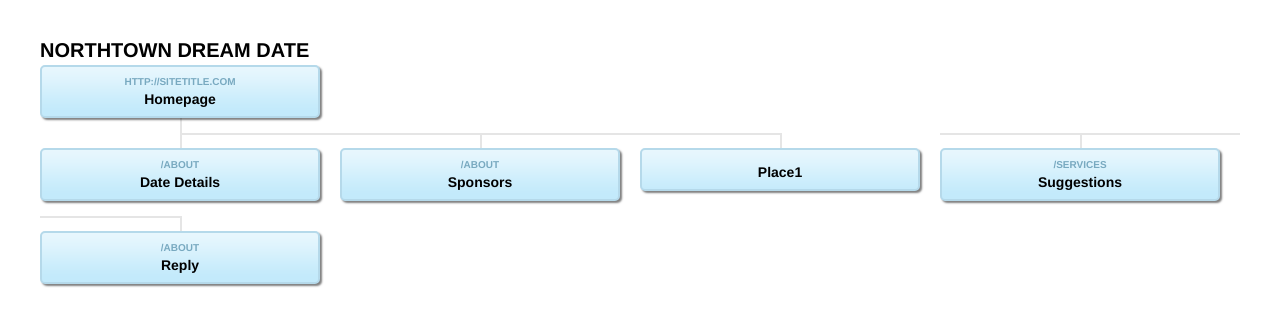
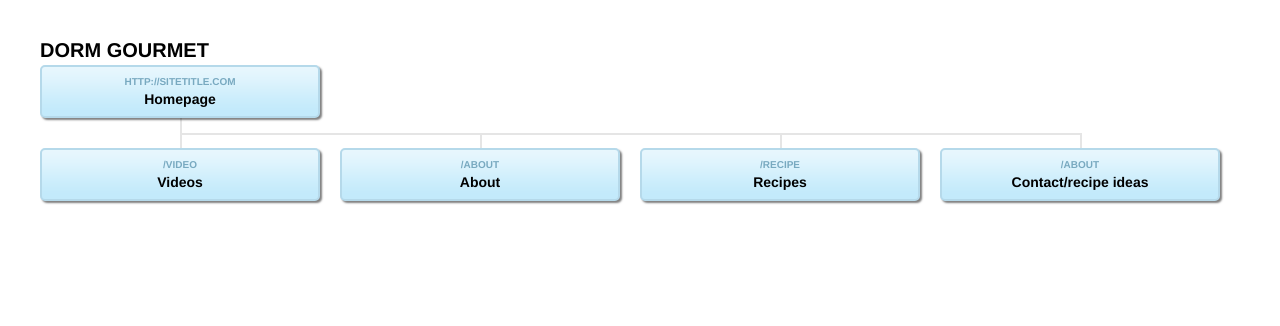
Before and after one commit to evansykes/sitemap, a plain HTML site: page sitemap/index.html in a window 1280 px wide. Drawn offline with Linux system fonts and the light colour scheme.

Commit message:
Updated sitemeap
sitemap changes

```diff
--- a/sitemap/index.html
+++ b/sitemap/index.html
@@ -5,7 +5,7 @@
 <head>
 	<meta http-equiv="Content-Type" content="text/html; charset=utf-8"/>
 	<meta name="author" content="Matt Everson of Astuteo, LLC – http://astuteo.com/slickmap" />
-	<title>My Northtown Dream Date sitemap</title>
+	<title>Dorm Gourmet sitemap</title>
 	<link rel="stylesheet" type="text/css" media="screen, print" href="slickmap.css" />
 </head>
 
@@ -13,19 +13,16 @@
 
 	<div class="sitemap">
 
-		<h1>Northtown Dream Date</h1>
-		<h2>Last updated Feb 20, 2013 - v1.0</h2>
+		<h1>Dorm Gourmet</h1>
+		<h2>Last updated Feb 25, 2013 - v1.1</h2>
 
 
 		<ul id="primaryNav" class="col4">
 			<li id="home"><a href="http://sitetitle.com">Homepage</a></li>
-			<li><a href="/about">Date Details</a></li>
-            <li><a href="/about">Sponsors</a></li>
-            	<ul>
-                <li><a href="">Place1</a></li>
-                </ul>
-			<li><a href="/services">Suggestions</a></li>
-            <li><a href="/about">Reply</a></li>
+			<li><a href="/video">Videos</a></li>
+            <li><a href="/about">About</a></li>
+			<li><a href="/recipe">Recipes</a></li>
+            <li><a href="/about">Contact/recipe ideas</a></li>
 		</ul>
 
 	</div>
```
